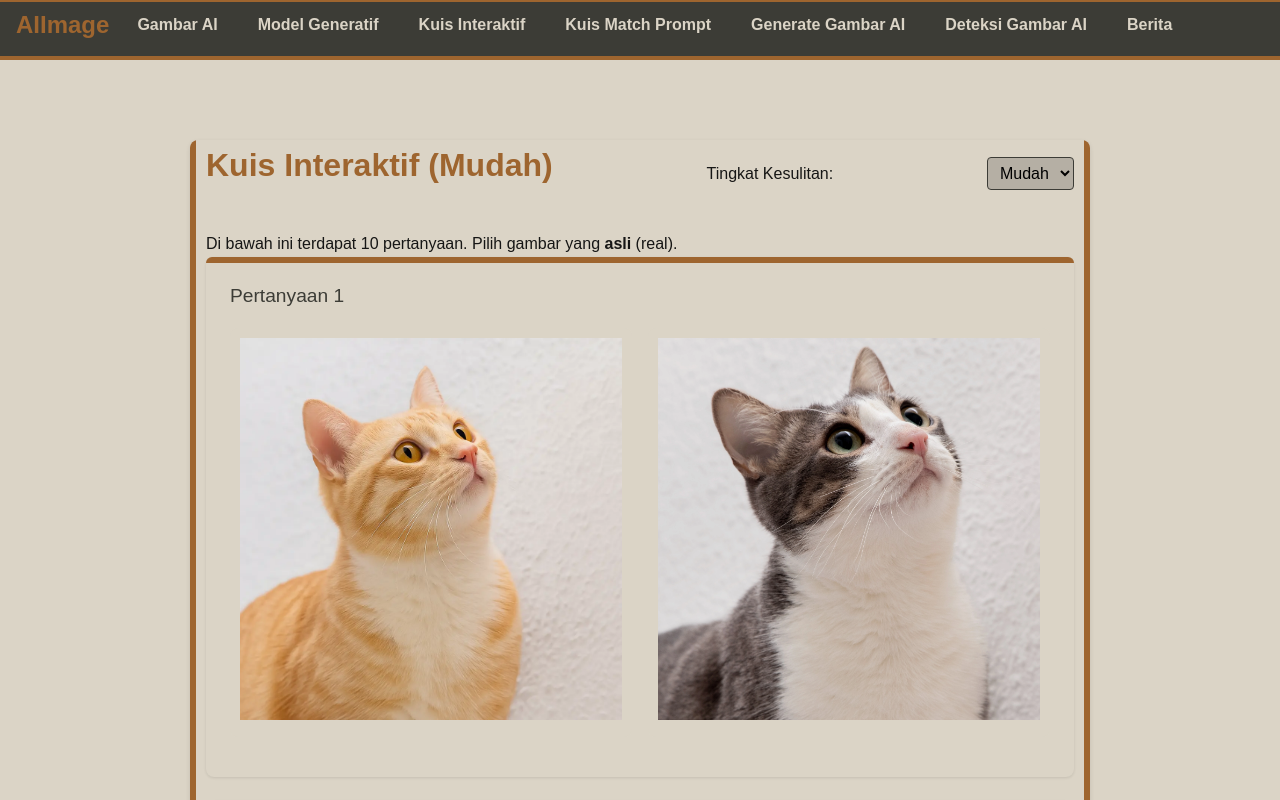
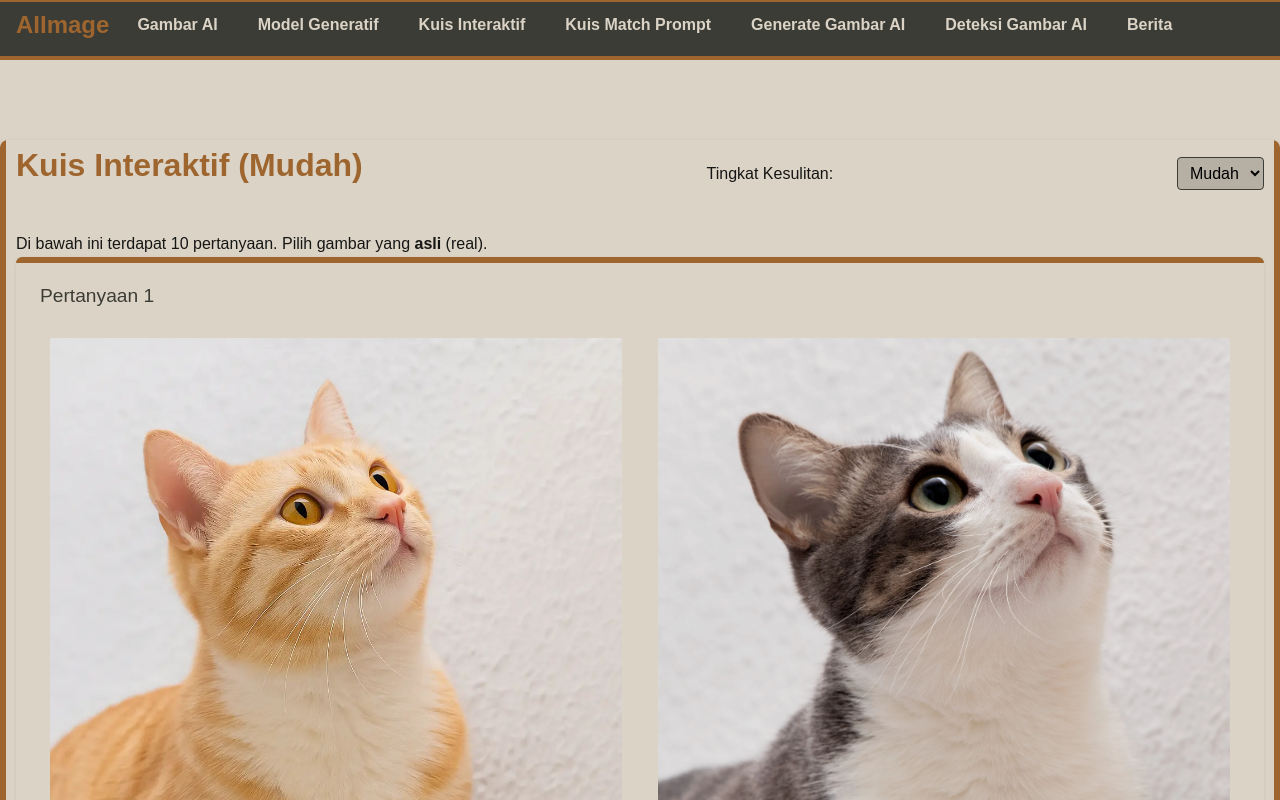
Before and after one commit to lyxner/nextjs-boilerplate, a Next.js app: page /kuis in a window 1280 px wide. Shown: the top 800 px of the page. Built offline with nearby package versions, Linux system fonts and the light colour scheme.

Commit message:
keseluruhan tampilan 10

```diff
--- a/app/kuis/page.module.css
+++ b/app/kuis/page.module.css
@@ -1,7 +1,7 @@
 
 
 .container {
-  max-width: 900px;
+  max-width: auto;
   margin: 80px auto 40px;
   padding: 0 16px;
   background-color: var(--color-bg);
```
Also changed, not shown: public/model/model.webp (added).
